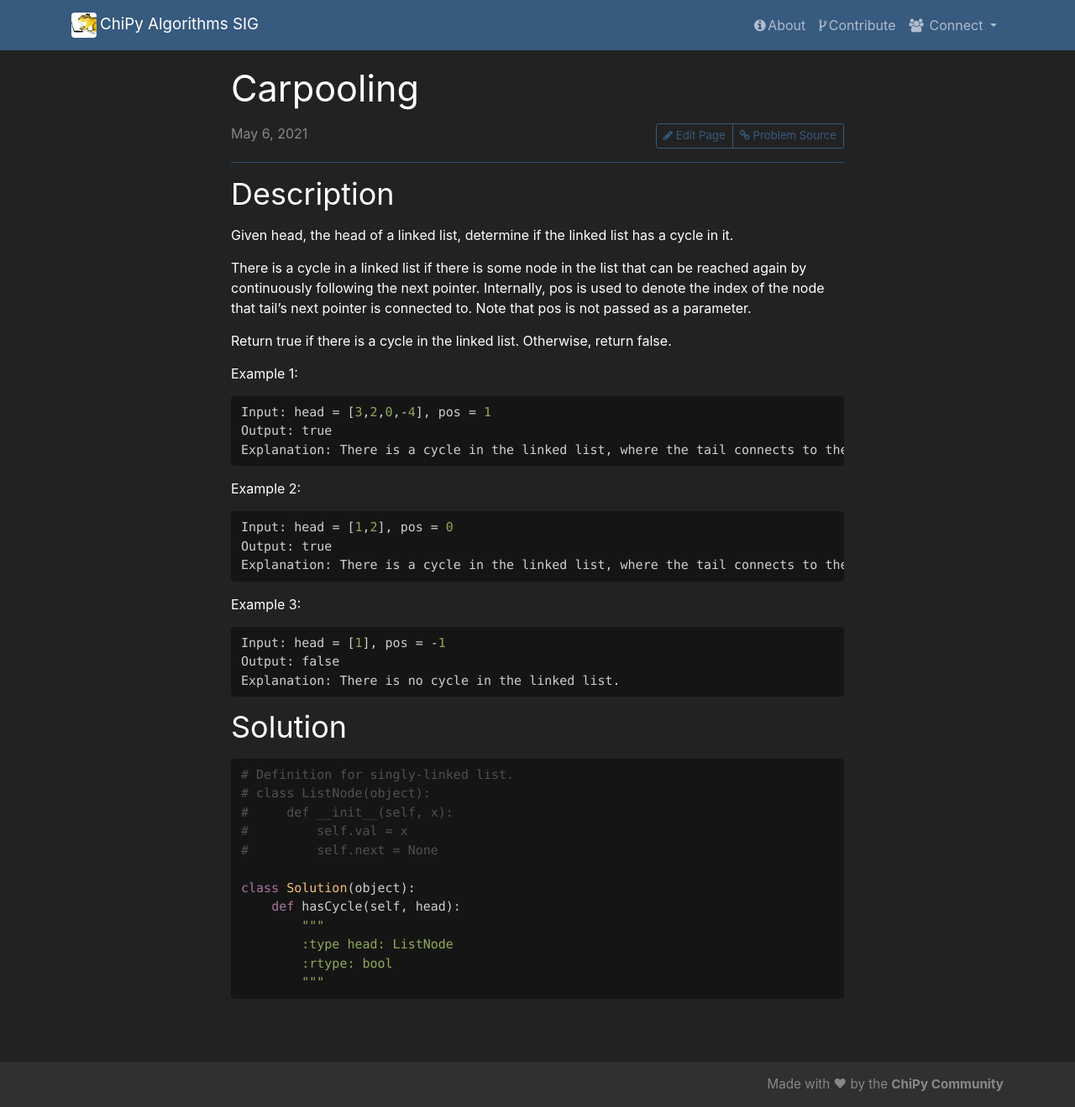
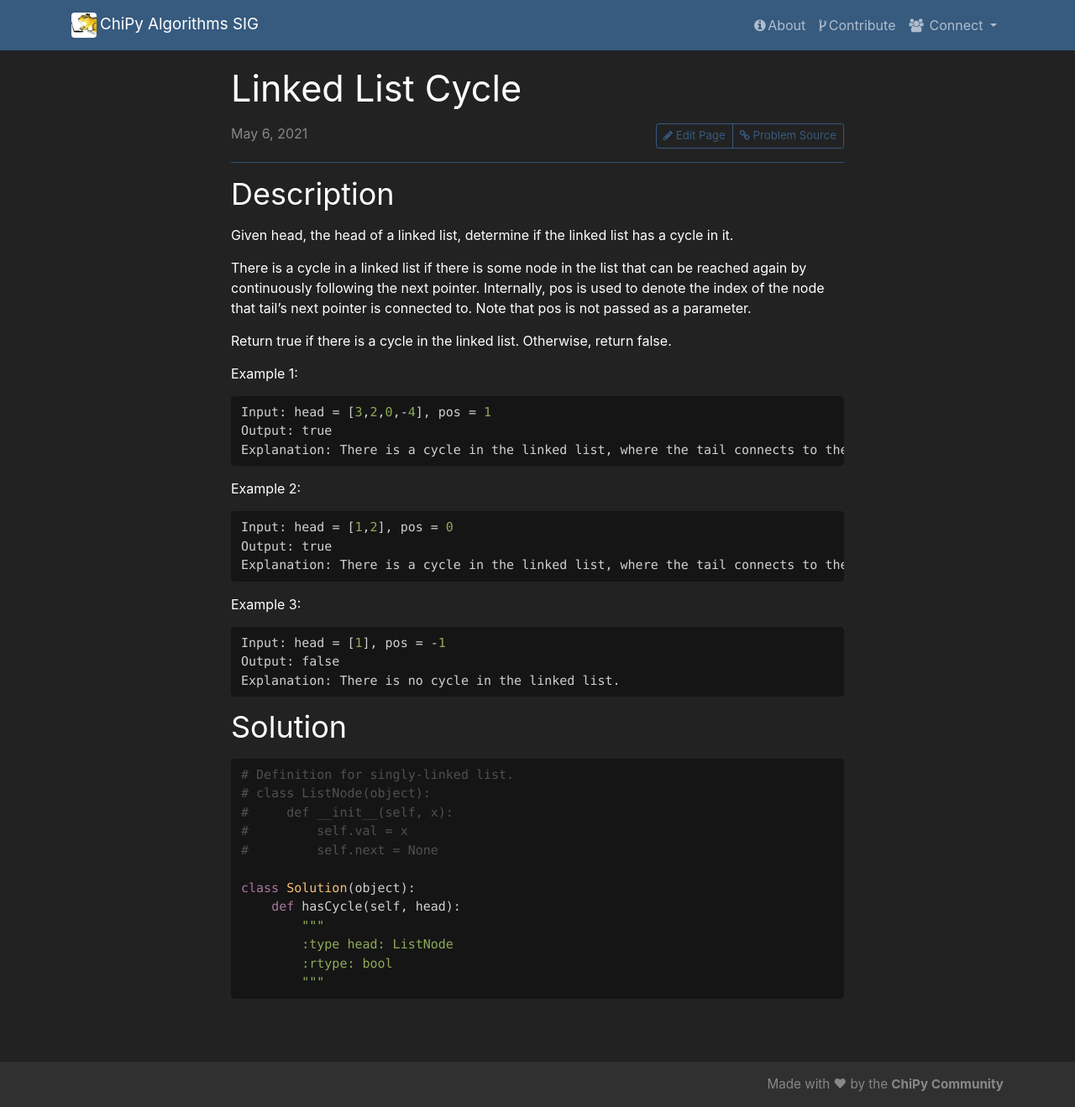
Before and after one commit to chicagopython/algosig, a Jekyll site: the page built from _posts/2021-05-06-linked-list-cycle.md, in a window 1280 px wide and 1319 px high. Shown: the whole window at 84% size. Built offline with Jekyll 4.4.1, drawn with Linux system fonts in a browser that asks for light colours; nearby versions of some CDN libraries; our own code applies the rules of GitHub Pages for plain Markdown files.

Commit message:
title change

```diff
--- a/_posts/2021-05-06-linked-list-cycle.md
+++ b/_posts/2021-05-06-linked-list-cycle.md
@@ -1,5 +1,5 @@
 ---
-title: Carpooling
+title: Linked List Cycle
 category: AlgoSIG 2
 link: https://leetcode.com/problems/linked-list-cycle/
 author:
```
